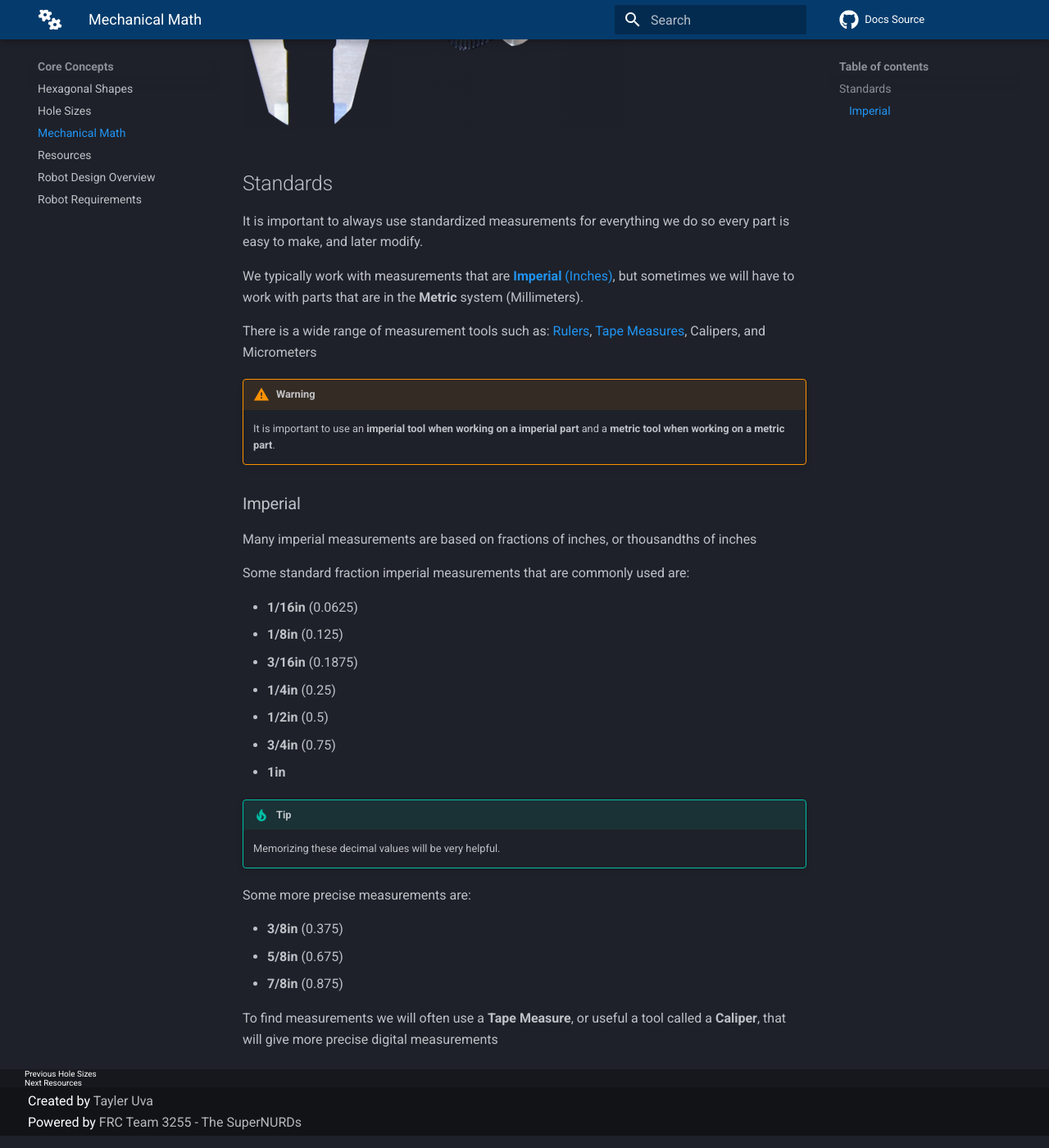
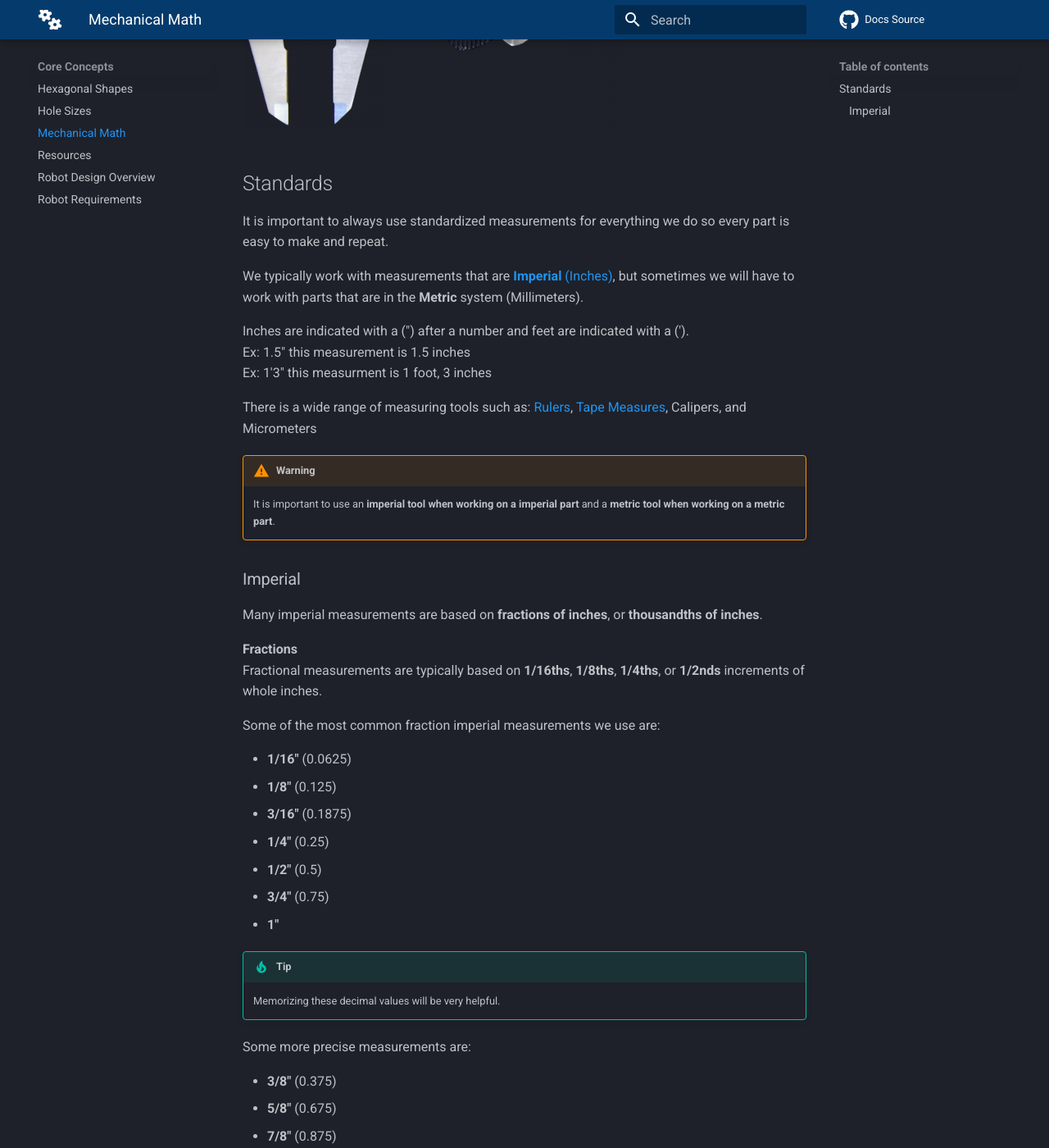
Before and after one commit to FRCTeam3255/FRC-Mechanical-Guide, an MkDocs documentation site: the page built from docs/Core Concepts/Mechanical_Math.md, in a window 1280 px wide and 1400 px high, scrolled down 373 px. Shown: the whole window at 82% size. Built offline with MkDocs 1.6.1 and Material for MkDocs 9.7.7, drawn with Linux system fonts in a browser that asks for light colours; comment, search, counter and statistics services are not loaded; some of the changed text lies outside the part shown.

Commit message:
Finished math page

```diff
--- a/docs/Core Concepts/Mechanical_Math.md
+++ b/docs/Core Concepts/Mechanical_Math.md
@@ -8,38 +8,56 @@ Using math to my your life easier.
 
 ## Standards
 
-It is important to always use standardized measurements for everything we do so every part is easy to make, and later modify.
+It is important to always use standardized measurements for everything we do so every part is easy to make and repeat.
 
 We typically work with measurements that are [**Imperial** (Inches)](#imperial), but sometimes we will have to work with parts that are in the **Metric** system (Millimeters).
 
+Inches are indicated with a (") after a number and feet are indicated with a (').
+Ex: 1.5" this measurement is 1.5 inches
+Ex: 1'3" this measurment is 1 foot, 3 inches
+
 <!-- TODO: Add links to measuring tools -->
 
-There is a wide range of measurement tools such as: [Rulers](../Tools/Measuring%20Tools.md#rulers), [Tape Measures](../Tools/Measuring%20Tools.md#tape-measures), Calipers, and Micrometers
+There is a wide range of measuring tools such as: [Rulers](../Tools/Measuring%20Tools.md#rulers), [Tape Measures](../Tools/Measuring%20Tools.md#tape-measures), Calipers, and Micrometers
 
 !!! warning
     It is important to use an **imperial tool when working on a imperial part** and a **metric tool when working on a metric part**.
 
 ### Imperial
 
-Many imperial measurements are based on fractions of inches, or thousandths of inches
+Many imperial measurements are based on **fractions of inches**, or **thousandths of inches**.
 
-Some standard fraction imperial measurements that are commonly used are:
+**Fractions**
+Fractional measurements are typically based on **1/16ths**, **1/8ths**, **1/4ths**, or **1/2nds** increments of whole inches.
 
-- **1/16in** (0.0625)
-- **1/8in** (0.125)
-- **3/16in** (0.1875)
-- **1/4in** (0.25)
-- **1/2in** (0.5)
-- **3/4in** (0.75)
-- **1in**
+Some of the most common fraction imperial measurements we use are:
+
+- **1/16"** (0.0625)
+- **1/8"** (0.125)
+- **3/16"** (0.1875)
+- **1/4"** (0.25)
+- **1/2"** (0.5)
+- **3/4"** (0.75)
+- **1"**
 
 !!! Tip
     Memorizing these decimal values will be very helpful.
 
 Some more precise measurements are:
 
-- **3/8in** (0.375)
-- **5/8in** (0.675)
-- **7/8in** (0.875)
+- **3/8"** (0.375)
+- **5/8"** (0.675)
+- **7/8"** (0.875)
 
-To find measurements we will often use a **Tape Measure**, or useful a tool called a **Caliper**, that will give more precise digital measurements
+**Thousandths**
+Thousandths measurements are based off of how many thousandths of an inch a measurement is.
+
+Thousandths examples:
+
+- **1"** (1000 thousandths of an inch (1 inch))
+- **.1"** (100 thousandths of an inch)
+- **.01"** (10 thousandths of an inch)
+- **.001"** (1 thousandth of an inch)
+
+!!! Tip
+    We normally only measure to the 10 thousandths place on even our most precise parts.
```
